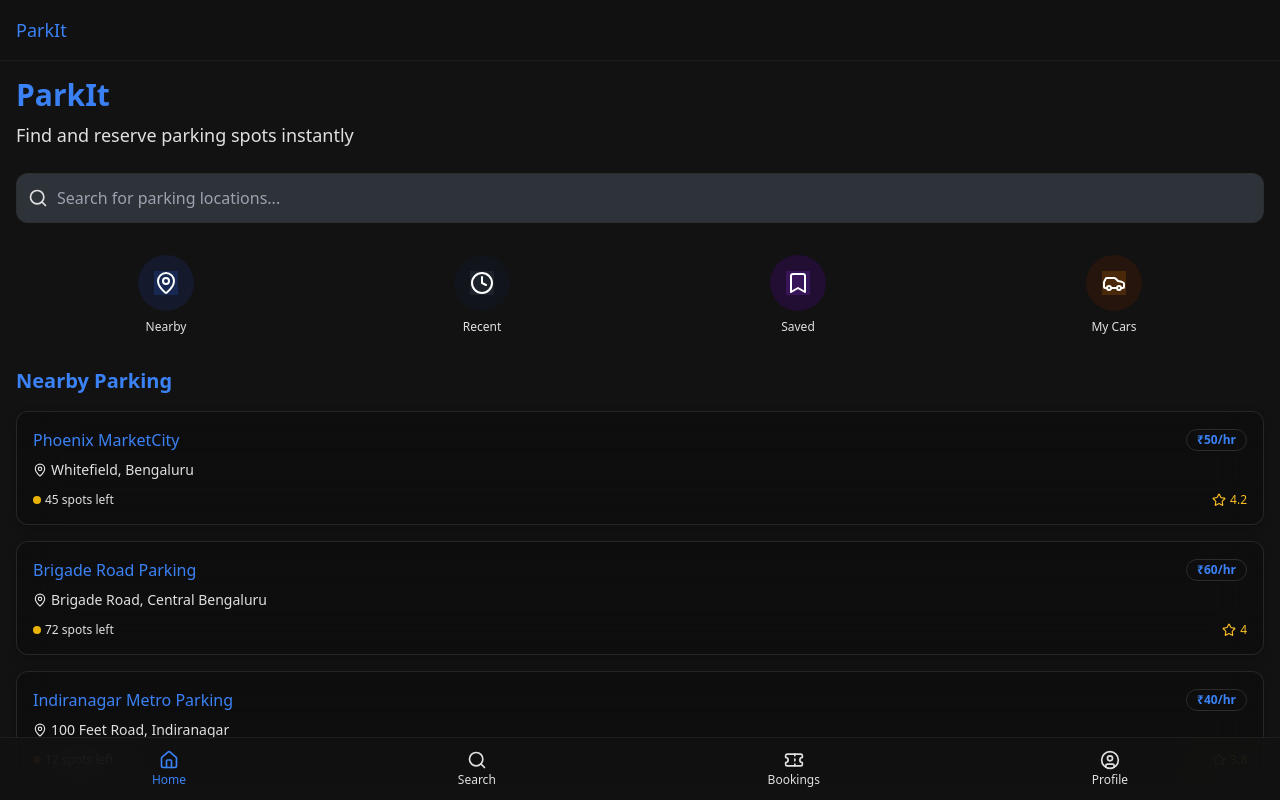
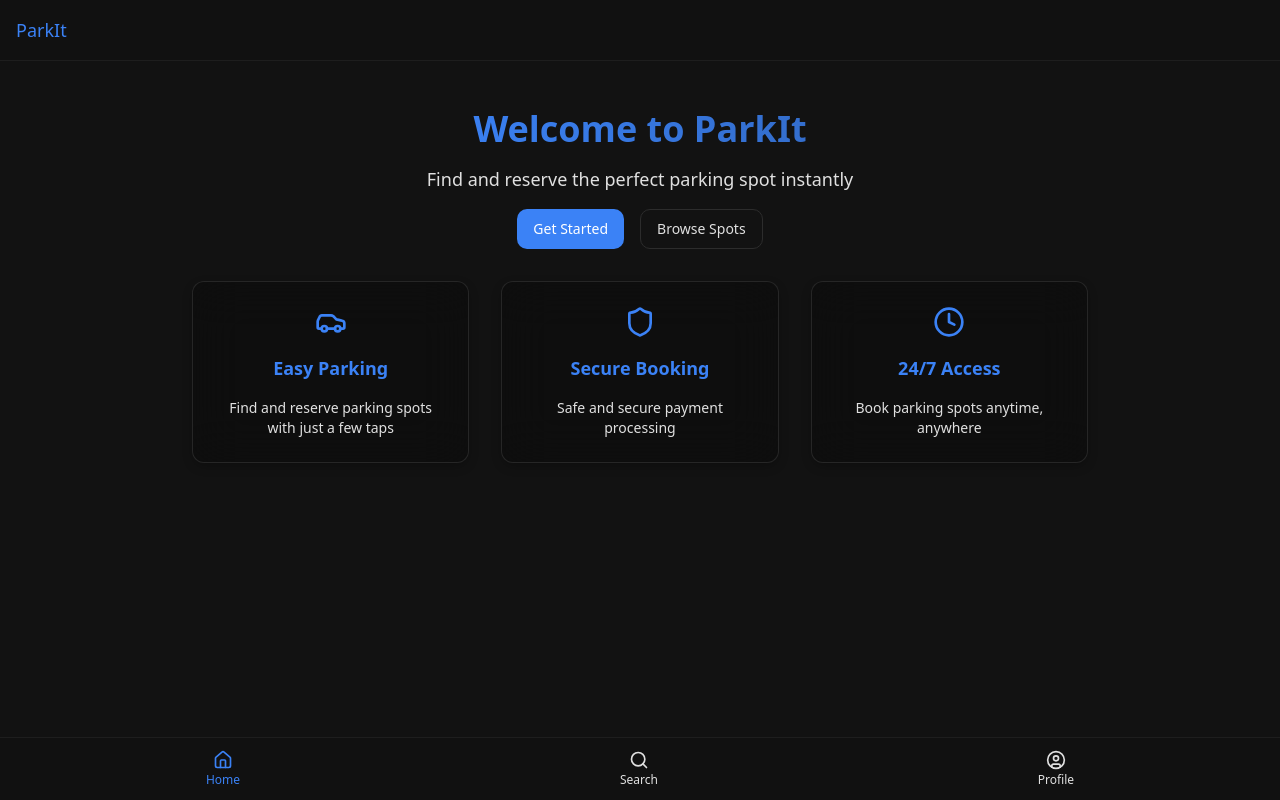
Before and after one commit to Zainaller/bangalore-park-smart, a React (Vite) app: page / in a window 1280 px wide. Shown: the top 800 px of the page. Built offline with nearby package versions, Linux system fonts and the light colour scheme.

Commit message:
feat: Implement changes for logged-in/logged-out users
- Remove bookings section for non-logged in users.
- Add bookings section to profile for logged-in users.
- Create separate homepage for non-logged in users.
- Update login page title.

```diff
--- /dev/null
+++ b/src/components/GuestHome.tsx
@@ -0,0 +1,72 @@
+
+import React from 'react';
+import { Button } from '@/components/ui/button';
+import { useNavigation } from '../contexts/NavigationContext';
+import { Car, Shield, Clock } from 'lucide-react';
+
+const GuestHome: React.FC = () => {
+  const { navigateTo } = useNavigation();
+
+  return (
+    <div className="flex flex-col items-center space-y-8 py-8">
+      <div className="text-center space-y-4">
+        <h1 className="text-4xl font-bold bg-gradient-to-r from-primary to-primary/80 bg-clip-text text-transparent">
+          Welcome to ParkIt
+        </h1>
+        <p className="text-lg text-muted-foreground max-w-md mx-auto">
+          Find and reserve the perfect parking spot instantly
+        </p>
+        <div className="flex gap-4 justify-center">
+          <Button
+            onClick={() => navigateTo('auth')}
+            className="bg-primary text-primary-foreground"
+          >
+            Get Started
+          </Button>
+          <Button
+            variant="outline"
+            onClick={() => navigateTo('search')}
+          >
+            Browse Spots
+          </Button>
+        </div>
+      </div>
+
+      <div className="grid grid-cols-1 md:grid-cols-3 gap-8 max-w-4xl mx-auto">
+        <FeatureCard
+          icon={<Car className="text-primary w-8 h-8" />}
+          title="Easy Parking"
+          description="Find and reserve parking spots with just a few taps"
+        />
+        <FeatureCard
+          icon={<Shield className="text-primary w-8 h-8" />}
+          title="Secure Booking"
+          description="Safe and secure payment processing"
+        />
+        <FeatureCard
+          icon={<Clock className="text-primary w-8 h-8" />}
+          title="24/7 Access"
+          description="Book parking spots anytime, anywhere"
+        />
+      </div>
+    </div>
+  );
+};
+
+interface FeatureCardProps {
+  icon: React.ReactNode;
+  title: string;
+  description: string;
+}
+
+const FeatureCard: React.FC<FeatureCardProps> = ({ icon, title, description }) => {
+  return (
+    <div className="p-6 rounded-lg glass-morphism space-y-4">
+      <div className="flex justify-center">{icon}</div>
+      <h3 className="text-lg font-semibold text-center text-primary">{title}</h3>
+      <p className="text-sm text-center text-muted-foreground">{description}</p>
+    </div>
+  );
+};
+
+export default GuestHome;
--- a/src/components/Layout.tsx
+++ b/src/components/Layout.tsx
@@ -1,5 +1,7 @@
+
 import React from 'react';
 import { useNavigation } from '../contexts/NavigationContext';
+import { useAuth } from '../contexts/AuthContext';
 import { ArrowLeft, Home, Search, Ticket, UserCircle } from 'lucide-react';
 
 interface LayoutProps {
@@ -16,6 +18,7 @@ const Layout: React.FC<LayoutProps> = ({
   className = ""
 }) => {
   const { goBack } = useNavigation();
+  const { user } = useAuth();
 
   return (
     <div className={`min-h-screen flex flex-col ${className}`}>
@@ -43,7 +46,7 @@ const Layout: React.FC<LayoutProps> = ({
         <div className="container px-4 py-2 flex justify-around">
           <NavButton icon={<Home size={20} />} label="Home" view="home" />
           <NavButton icon={<Search size={20} />} label="Search" view="search" />
-          <NavButton icon={<Ticket size={20} />} label="Bookings" view="booking" />
+          {user && <NavButton icon={<Ticket size={20} />} label="Bookings" view="booking" />}
           <NavButton icon={<UserCircle size={20} />} label="Profile" view="profile" />
         </div>
       </footer>
--- a/src/views/AuthView.tsx
+++ b/src/views/AuthView.tsx
@@ -90,8 +90,8 @@ const AuthView: React.FC = () => {
       <div className="flex flex-col items-center pt-4">
         <div className="w-full max-w-md space-y-6 p-4">
           <div className="text-center">
-            <h1 className="text-2xl font-bold text-park-blue-800">Welcome to ParkSmart</h1>
-            <p className="text-park-gray-500">Sign in or create an account to continue</p>
+            <h1 className="text-2xl font-bold text-primary">Welcome to ParkIt</h1>
+            <p className="text-muted-foreground">Sign in or create an account to continue</p>
           </div>
 
           <Tabs value={activeTab} onValueChange={setActiveTab} className="w-full">
--- a/src/views/HomeView.tsx
+++ b/src/views/HomeView.tsx
@@ -1,13 +1,24 @@
-
 import React, { useState } from 'react';
 import Layout from '../components/Layout';
+import GuestHome from '../components/GuestHome';
 import SearchBar from '../components/SearchBar';
 import ParkingSpotCard from '../components/ParkingSpotCard';
 import { mockParkingSpots } from '../data/parkingData';
 import { useNavigation } from '../contexts/NavigationContext';
+import { useAuth } from '../contexts/AuthContext';
 import { MapPin, Clock, Bookmark, Car } from 'lucide-react';
 
 const HomeView: React.FC = () => {
+  const { user } = useAuth();
+
+  return (
+    <Layout title="ParkIt">
+      {user ? <AuthenticatedHome /> : <GuestHome />}
+    </Layout>
+  );
+};
+
+const AuthenticatedHome: React.FC = () => {
   const [searchQuery, setSearchQuery] = useState('');
   const { navigateTo } = useNavigation();
 
@@ -27,9 +38,11 @@ const HomeView: React.FC = () => {
     .slice(0, 3);
 
   return (
-    <Layout title="ParkIt">
+    <>
       <div className="mb-8">
-        <h1 className="text-3xl font-bold mb-2 bg-gradient-to-r from-primary to-primary/80 bg-clip-text text-transparent">ParkIt</h1>
+        <h1 className="text-3xl font-bold mb-2 bg-gradient-to-r from-primary to-primary/80 bg-clip-text text-transparent">
+          ParkIt
+        </h1>
         <p className="text-muted-foreground text-lg">Find and reserve parking spots instantly</p>
 
         <div className="mt-6">
@@ -85,7 +98,7 @@ const HomeView: React.FC = () => {
           ))}
         </div>
       </section>
-    </Layout>
+    </>
   );
 };
 
```
